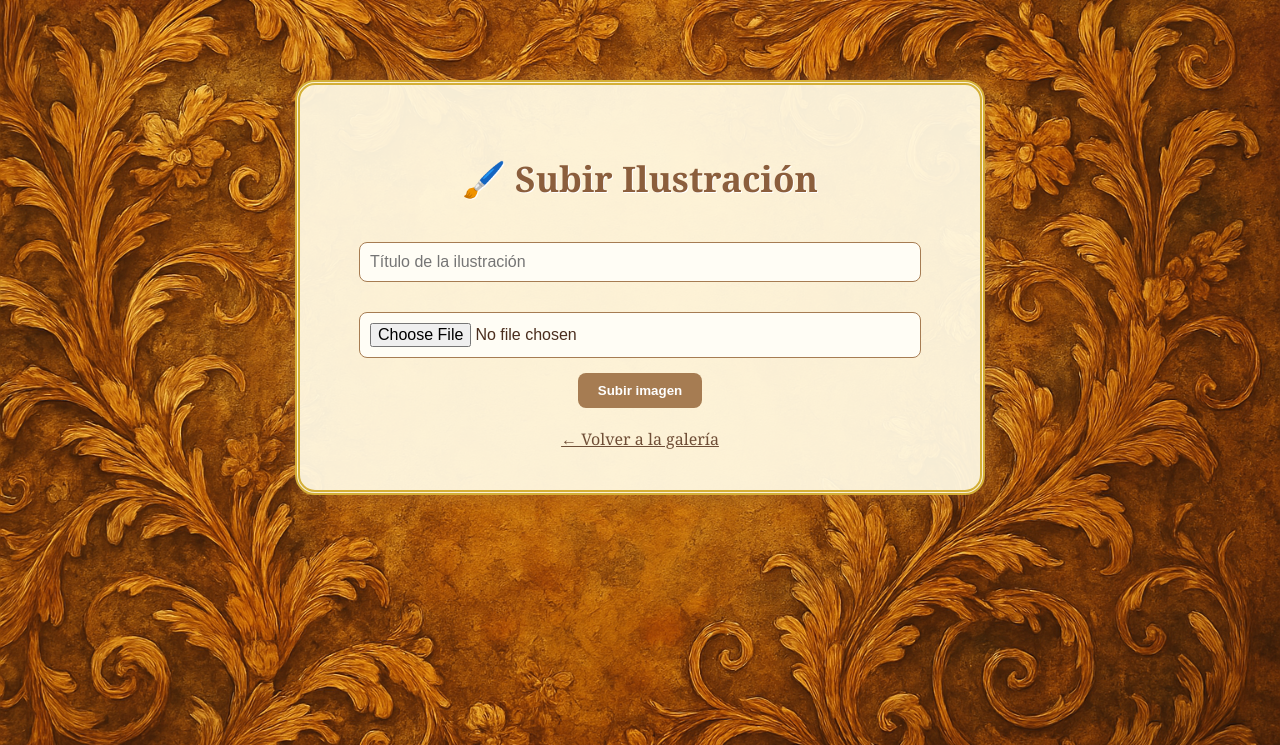
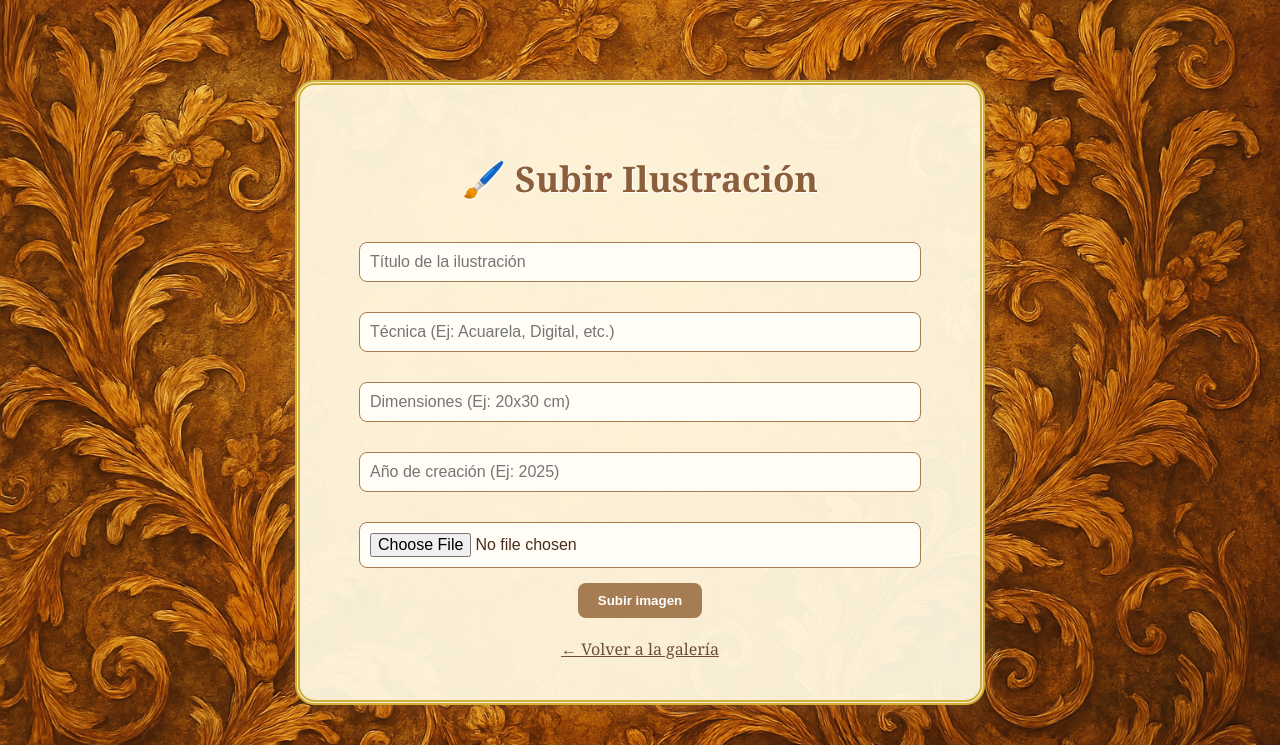
Before and after one commit to NicolasR1313/semanasanta, a PHP site: page /upload.php in a window 1280 px wide. Shown: the top 745 px of the page. Run offline with PHP 8.4, Linux system fonts and the light colour scheme.

Commit message:
Update upload.php

```diff
--- a/semanasanta-main/semanasanta/upload.php
+++ b/semanasanta-main/semanasanta/upload.php
@@ -31,14 +31,18 @@ if ($_SERVER['REQUEST_METHOD'] === 'POST' && isset($_FILES['archivo'])) {
     if (isset($res['secure_url'])) {
         $url = $res['secure_url'];
 
-        // Captura el título desde el formulario
+        // Captura los datos del formulario
         $titulo = isset($_POST['titulo']) ? mysqli_real_escape_string($conn, $_POST['titulo']) : 'Sin título';
+        $tecnica = isset($_POST['tecnica']) ? mysqli_real_escape_string($conn, $_POST['tecnica']) : '';
+        $dimensiones = isset($_POST['dimensiones']) ? mysqli_real_escape_string($conn, $_POST['dimensiones']) : '';
+        $anio = isset($_POST['anio']) ? mysqli_real_escape_string($conn, $_POST['anio']) : '';
 
-        // Inserta en la base de datos en la columna imagen1
-        $query = "INSERT INTO ilustraciones (titulo, imagen1, imagen) VALUES ('$titulo', '$url', '')";
+        // Inserta en la base de datos
+        $query = "INSERT INTO ilustraciones (titulo, tecnica, dimensiones, anio, imagen1, imagen)
+                  VALUES ('$titulo', '$tecnica', '$dimensiones', '$anio', '$url', '')";
 
         if (mysqli_query($conn, $query)) {
-            $_SESSION['mensaje'] = "✅ Imagen subida y registrada correctamente.";
+            $_SESSION['mensaje'] = "✅ Imagen y ficha técnica registradas correctamente.";
             header("Location: inicio.php");
             exit;
         } else {
@@ -125,6 +129,9 @@ if ($_SERVER['REQUEST_METHOD'] === 'POST' && isset($_FILES['archivo'])) {
 
         <form action="upload.php" method="POST" enctype="multipart/form-data">
             <input type="text" name="titulo" placeholder="Título de la ilustración" required>
+            <input type="text" name="tecnica" placeholder="Técnica (Ej: Acuarela, Digital, etc.)">
+            <input type="text" name="dimensiones" placeholder="Dimensiones (Ej: 20x30 cm)">
+            <input type="text" name="anio" placeholder="Año de creación (Ej: 2025)">
             <input type="file" name="archivo" required>
             <button type="submit">Subir imagen</button>
         </form>
```
